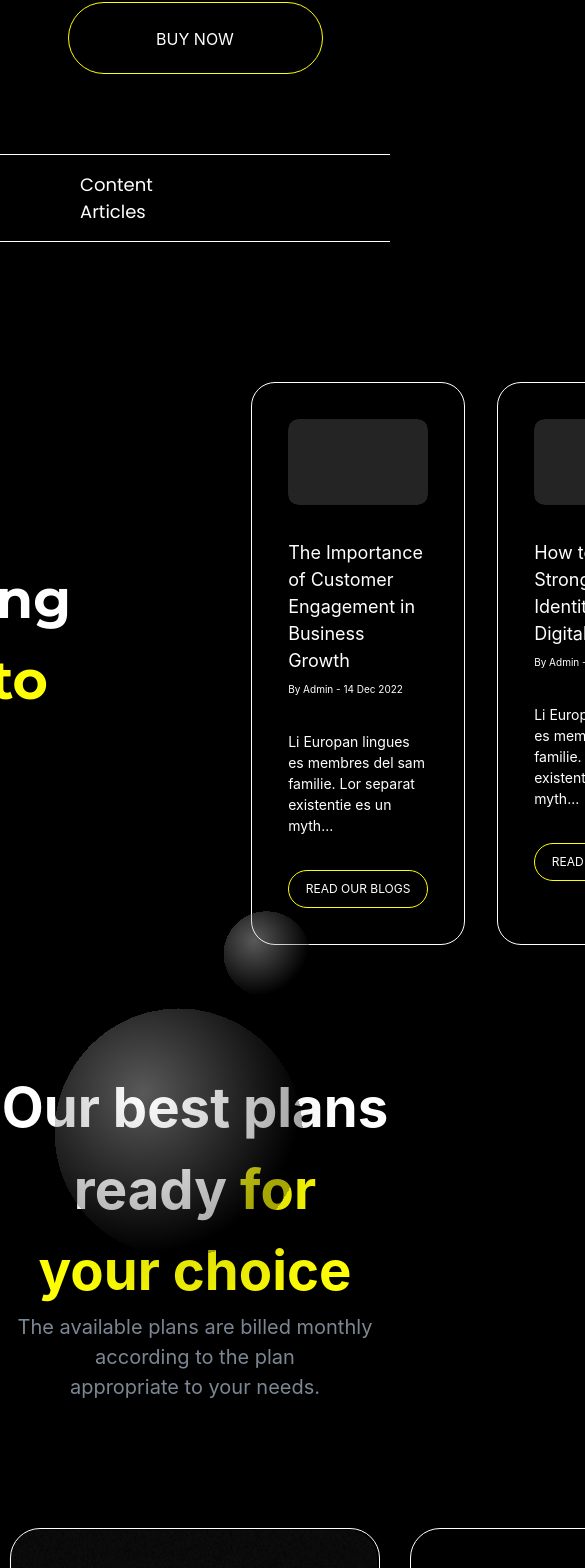
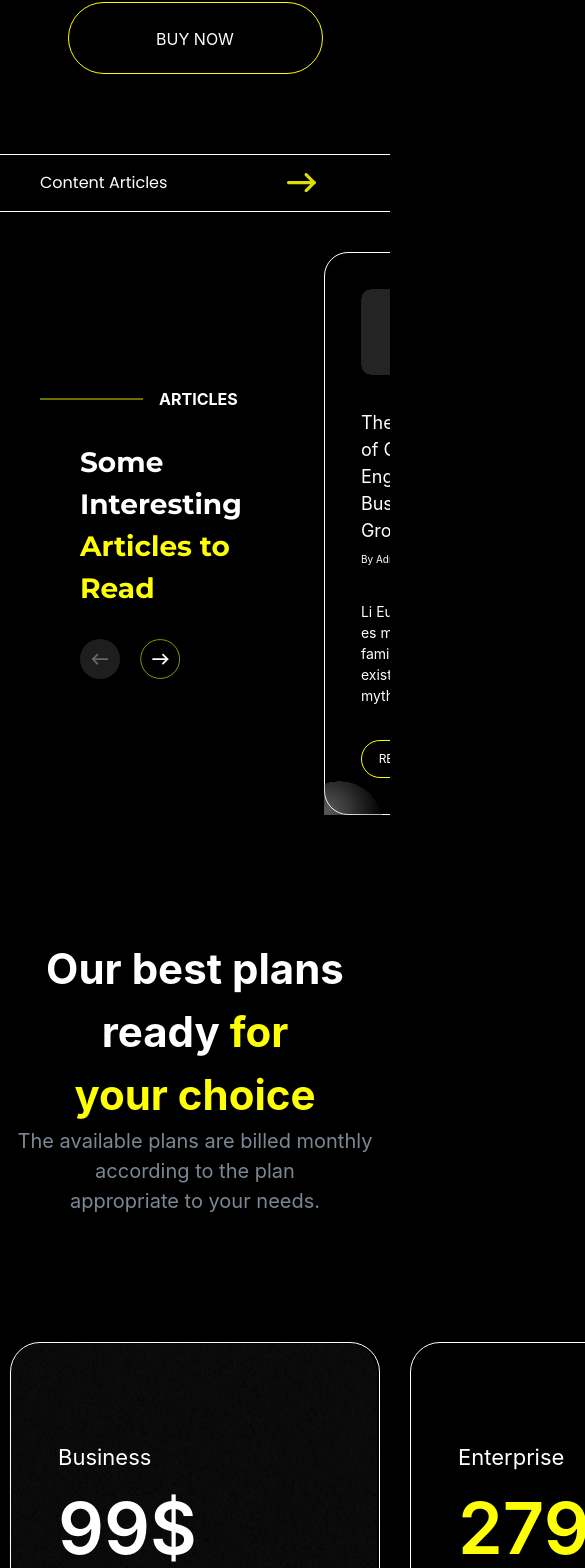
Before and after one commit to yuvrajj04/Value-Cyroptocurrency, a React (Vite) app: page / in a window 390 px wide. Shown: the part 2773-4341 px from the top of the page, 585 px wide, since content can reach past the window. Built offline with nearby package versions, Linux system fonts and the light colour scheme.

Commit message:
responsiveness

```diff
--- a/src/components/Article.jsx
+++ b/src/components/Article.jsx
@@ -3,27 +3,27 @@
 const Article = () => {
   return (
     <>
-        <div className="flex flex-col text-white gap-[140px]">
-            <div className="flex flex-row py-[16px] px-[80px] gap-[1080px] border-y-[1px] border-white">
-                <span className="text-[18px] font-poppins text-white">Content Articles</span>
+        <div className="flex flex-col text-white gap-[40px] md:gap-[140px]">
+            <div className="flex flex-row py-[16px] px-[40px] md:px-[80px] gap-[120px]  md:gap-[1080px] border-y-[1px] border-white">
+                <span className="text-[16px] md:text-[18px] font-poppins text-white">Content Articles</span>
                 <img src="yellowArrow.svg" alt="" />
             </div>
-            <div className="flex flex-row gap-[100px] justify-center items-center">
+            <div className="flex flex-row gap-[2px] md:gap-[100px] justify-center items-center">
                 <div className="flex flex-col gap-[30px]">
-                    <div className="flex flex-row px-[80px] gap-[16px]">
+                    <div className="flex flex-row px-[40px] md:px-[80px] gap-[16px]">
                         <img src="Line1.svg" alt="" />
                         <span className="text-[16.px] font-bold">ARTICLES</span>
                     </div>
-                    <div className="flex text-white px-[80px] font-montserrat font-bold text-[54px]">
+                    <div className="flex text-white px-[80px] font-montserrat font-bold text-[28px] md:text-[54px]">
                         <span>Some Interesting <br /> <span className="text-[#FEFF05]"> Articles to Read</span></span>
                     </div>
                     <div className="flex flex-row px-[80px] gap-[20px] ">
-                        <img src="left-arrow.svg" alt="" />
-                        <img src="right-arrow.svg" alt="" />
+                        <img src="left-arrow.svg" alt="" className="w-[40px] h-[40px]"/>
+                        <img src="right-arrow.svg" alt="" className="w-[40px] h-[40px]"/>
                     </div>
                 </div>
 
-                <div className="flex flex-row gap-[32px] ">
+                <div className="flex flex-row gap-[32px] overflow-x-scroll md:overflow-hidden ">
                     <div className="relative flex flex-col border-[1px] border-white rounded-3xl text-white p-[36px] gap-[34px]">
                         <img src="Image placeholder.svg" alt="" className="w-[316px] h-auto" />
                         <img src="/Ellipse.svg" alt="" className="absolute w-[121px] h-[121px] bottom-[-80px] left-[-40px]"/>
--- a/src/components/BestPlans.jsx
+++ b/src/components/BestPlans.jsx
@@ -4,9 +4,9 @@ const BestPlans = () => {
     return (
 
         <div className='relative flex flex-col gap-[66px] items-center'>
-            <img src="/Ellipse.svg" alt="" className="absolute w-[349px] h-[349px] top-[40px] "/>
+            <img src="/Ellipse.svg" alt="" className="absolute w-[349px] h-[349px] top-[40px] hidden md:flex "/>
             <div className="flex flex-col justify-center items-center mt-[122px]">
-                <span className=" text-center text-white font-bold text-[54.5px]">Our best plans ready<span className="text-[54.5px] !text-[#FEFF05]"> for <br /> your choice</span></span>
+                <span className=" text-center text-white font-bold text-[42px] md:text-[54.5px]">Our best plans ready<span className=" !text-[#FEFF05]"> for <br /> your choice</span></span>
                 <span className="text-[#7C8794] text-[20px] text-center">The available plans are billed monthly according to the plan <br /> appropriate to your needs.</span>
             </div>
 
@@ -81,7 +81,7 @@ const BestPlans = () => {
 
                     <button className='absolute left-1/2 transform z-50 -translate-x-1/2 bottom-[-27px] bg-[#FEFF05] text-black text-[16px] rounded-[117px] w-[217px] h-[54px] flex gap-1 justify-center items-center'>
                         <span className="">BUY NOW</span>
-                        <img src="/rightArrowBuyNow.svg" alt="" className="w-[20px] h-[20px] mb-[-2.5px]" />
+                        <img src="/rightArrowBuyNow.svg" alt="" className="w-[20px] h-[20px] mb-0 md:mb-[-2.5px]" />
                     </button>
                 </div>
 
--- a/src/components/JoinTeam.jsx
+++ b/src/components/JoinTeam.jsx
@@ -11,7 +11,7 @@ const JoinTeam = () => {
                 <span className="flex font-montserrat font-bold text-[24px] md:text-[50px]">Interested to <span className="text-[#FEFF05] px-[20px]"> Join Our Team?</span></span>
                 <span className="flex text-[12px] md:text-[16px] font-poppins ">Li Europan lingues es membres del sam familie. Lor separat existentie es un myth. Por scientie, musica, sport etc, litot Europa usa li sam vocabular. Li lingues differe solmen in li grammatica, li pronunciation.</span>
             </div>
-            <button className='bg-[#FEFF05] h-[62.5px] text-black text-[12px] md:text-[18px] py-[18px] px-[56px] rounded-[135px]'>GET STARTED</button>
+            <button className='bg-[#FEFF05] h-[42px] md:h-[62.5px] text-black text-[12px] md:text-[18px] py-0 md:py-[18px] px-[56px] rounded-[135px] justify-center'>GET STARTED</button>
             <img src="/Ellipse.svg" alt="" className="absolute w-[148px] h-[148px] bottom-[-74px] right-[-74px] hidden md:flex"/>
         </div>
     </>
```
